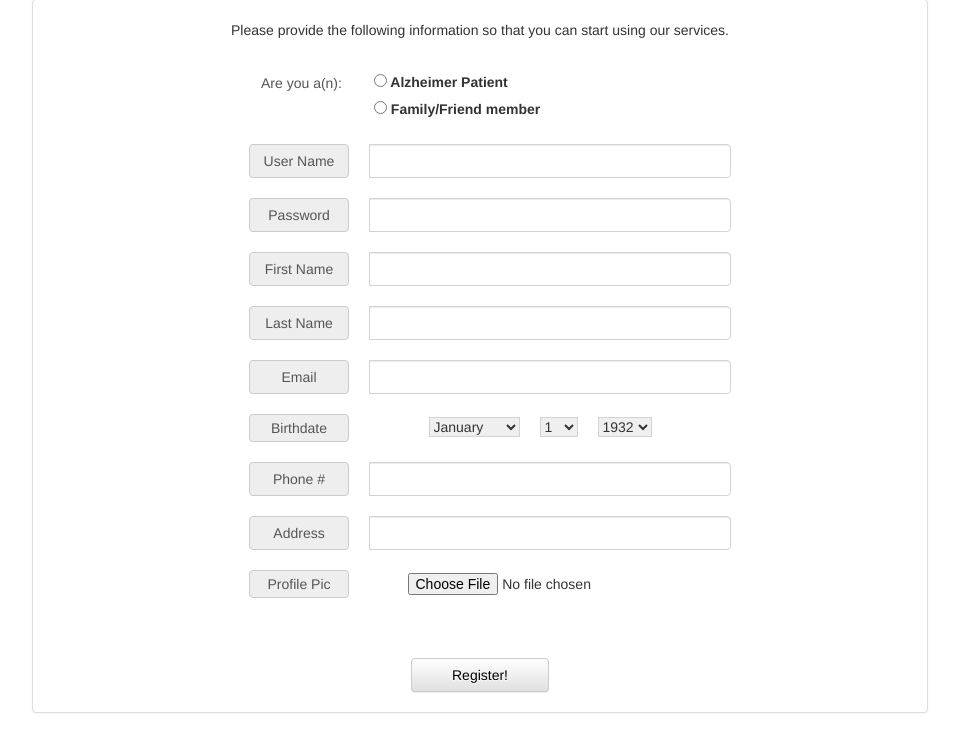
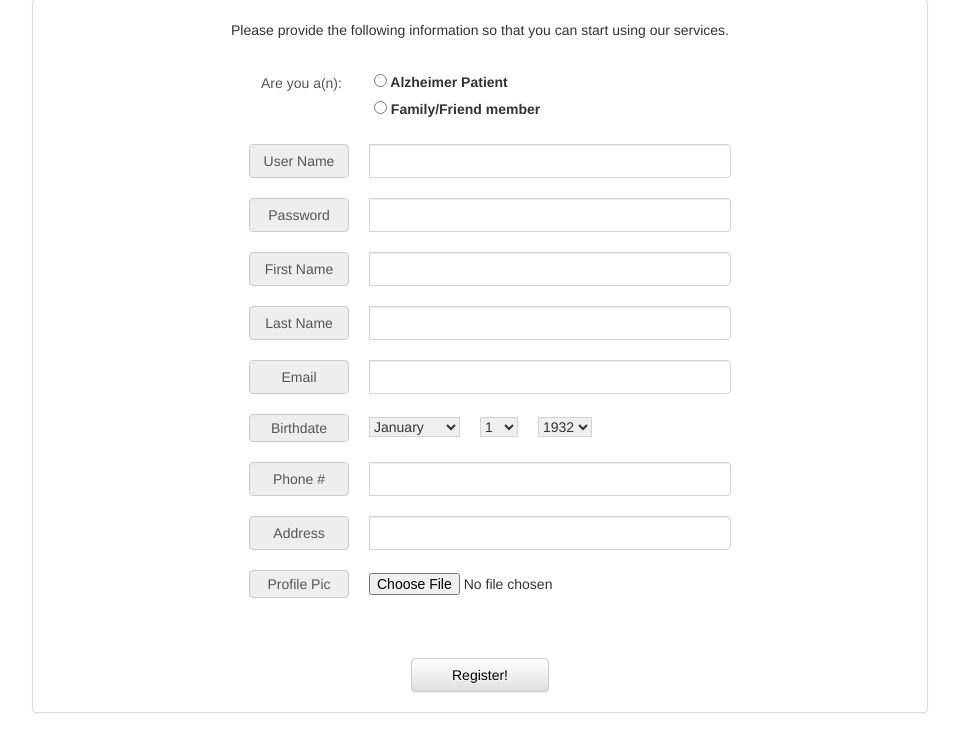
Before and after one commit to pablo-prieto/ASH, a Django app: page /mainApp/register/ in a window 1280 px wide. Shown: the part 101-834 px from the top of the page, without its empty margins (160-1119 px from the left). Run offline with Django 3.2, Linux system fonts and the light colour scheme; some libraries are stand-ins or nearby versions.

Commit message:
Changing register form alignment

```diff
--- a/mainApp/templates/mainApp/register.html
+++ b/mainApp/templates/mainApp/register.html
@@ -71,7 +71,7 @@
             {{ form.email }}
           </div>
           <br>
-          <div class="input-group" style="width:50%; padding:0%;">
+          <div class="input-group" style="width:50%; padding:0%; text-align:left">
             <span class="input-group-addon" style="width:100px;">Birthdate</span>
             {{ form.birthdate }}
           </div>
@@ -86,7 +86,7 @@
             {{ form.address }}
           </div>
           <br>
-          <div class="input-group" style="width:50%; padding:0%;">
+          <div class="input-group" style="width:50%; padding:0%; text-align:left">
             <span class="input-group-addon" style="width:100px">Profile Pic</span>
             {{ form.profile_picture }}
           </div>
```
